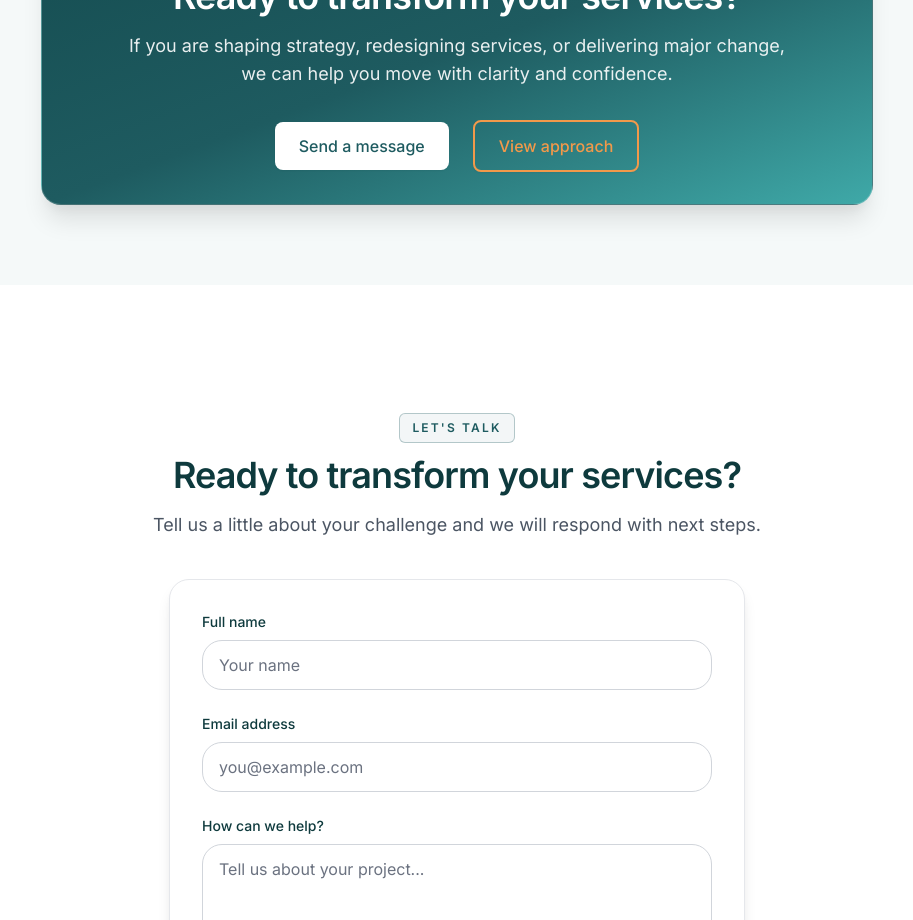
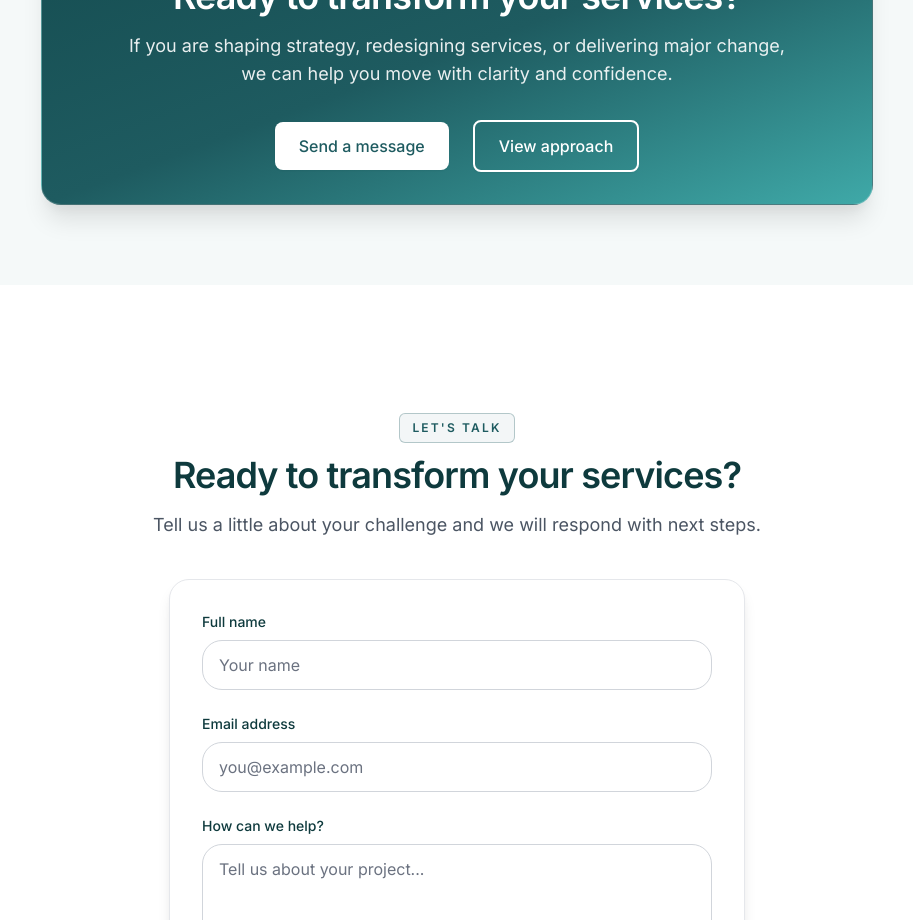
Before and after one commit to euanoneilmedia/affinity-consulting, a Next.js app: page / in a window 1280 px wide. Shown: the part 5560-6480 px from the top of the page, without its empty margins (183-1096 px from the left). Built offline with nearby package versions, Linux system fonts and the light colour scheme; no server answers.

Commit message:
Style CTA secondary button with white border and text

```diff
--- a/components/marketing/CTASection.tsx
+++ b/components/marketing/CTASection.tsx
@@ -56,7 +56,12 @@ export function CtaSection({
               {primaryCta.label}
             </Button>
             {secondaryCta && (
-              <Button variant="secondary" size="md" href={secondaryCta.href}>
+              <Button
+                variant="secondary"
+                size="md"
+                href={secondaryCta.href}
+                className="!border-white !text-white hover:!bg-white/10 hover:!text-white"
+              >
                 {secondaryCta.label}
               </Button>
             )}
```
